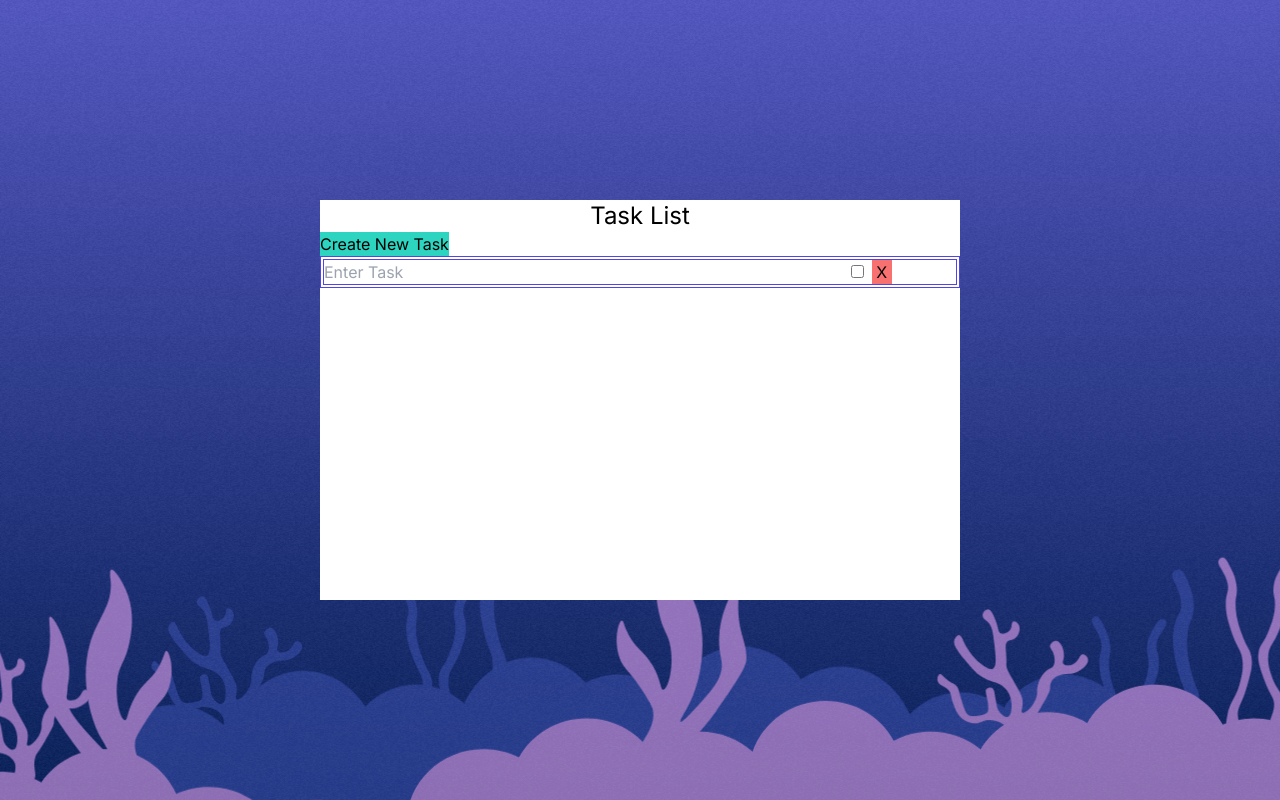
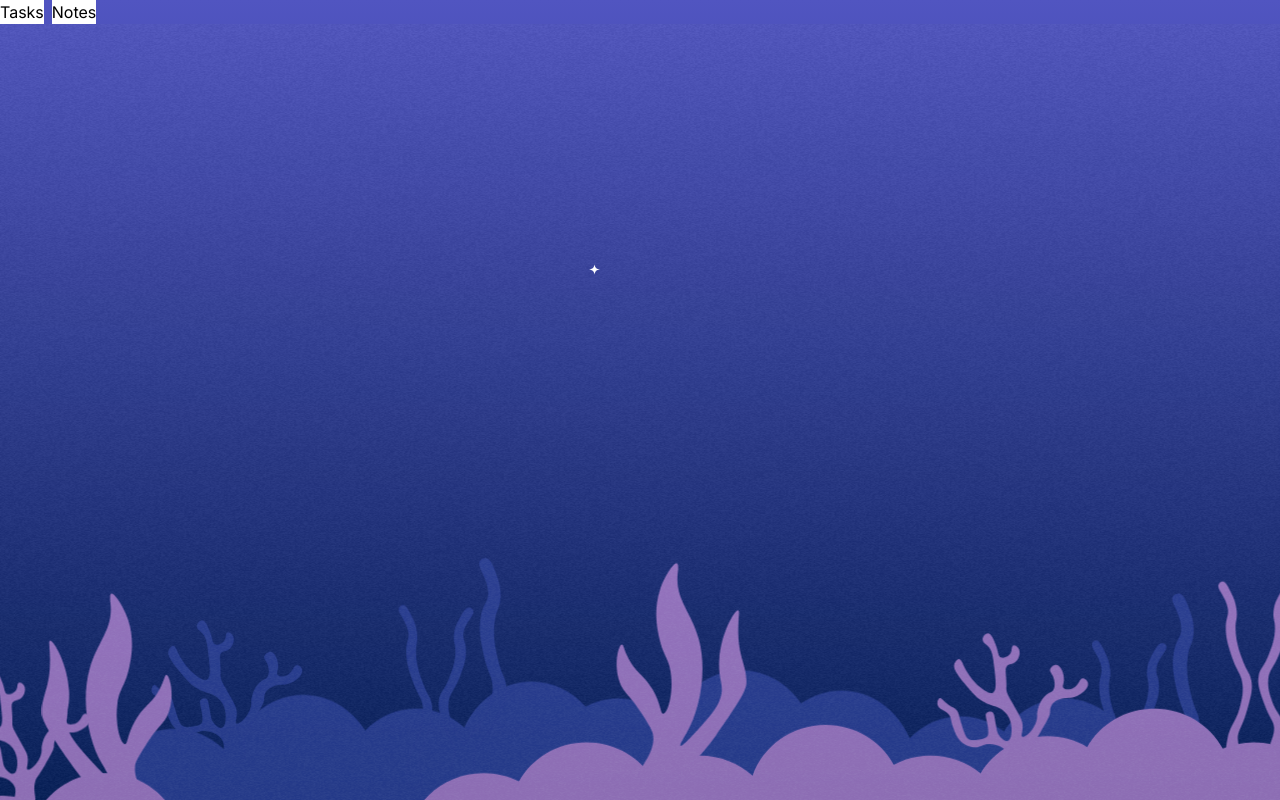
Before and after one commit to MerryRosalie/gdsc-hackathon-2023, a Next.js app in the folder frontend/: page / in a window 1280 px wide. Built offline with nearby package versions, Linux system fonts and the light colour scheme.

Commit message:
added basic note functionality

```diff
--- a/frontend/package.json
+++ b/frontend/package.json
@@ -14,6 +14,7 @@
     "next-auth": "^4.23.0",
     "react": "18.2.0",
     "react-dom": "18.2.0",
+    "react-quill": "^2.0.0",
     "zod": "^3.22.4"
   },
   "devDependencies": {
--- a/frontend/src/app/page.tsx
+++ b/frontend/src/app/page.tsx
@@ -1,11 +1,15 @@
 import Background from "~/components/Background";
 import TodoList from "~/components/TodoList";
+import Note from "~/components/Note";
 
 export default function HomePage() {
   return (
     <main className="min-w-screen relative isolate min-h-screen overflow-hidden bg-gradient-to-b from-[#5155c1] to-[#041d56]">
       {/* Background materials */}
-      <TodoList />
+      <div className="flex flex-row space-x-2">
+        <TodoList />
+        <Note />
+      </div>
       <Background />
     </main>
   );
--- /dev/null
+++ b/frontend/src/components/Note.tsx
@@ -0,0 +1,44 @@
+"use client";
+import { useState } from "react";
+import ReactQuill from "react-quill";
+import "react-quill/dist/quill.snow.css";
+
+export default function Editor() {
+  const [text, setText] = useState<string>("");
+  const [active, setActive] = useState(false);
+
+  const handleChange = (html: string) => {
+    setText(html);
+  };
+
+  const modules = {
+    toolbar: [
+      [{ header: "1" }, { header: "2" }, { font: [] }],
+      ["bold", "italic", "underline", "strike", "blockquote"],
+      [{ list: "ordered" }, { list: "bullet" }],
+      ["link"],
+      [{ align: [] }],
+      ["clean"],
+    ],
+  };
+  const hideElement = () => {
+    active ? setActive(false) : setActive(true);
+  };
+  return (
+    <div>
+      <button className="bg-white" onClick={hideElement}>
+        Notes
+      </button>
+      <ReactQuill
+        value={text}
+        onChange={handleChange}
+        modules={modules}
+        theme="snow"
+        className="absolute left-1/2 top-1/2 h-3/4 w-3/4 -translate-x-1/2 -translate-y-1/2 overflow-y-auto bg-white"
+        style={{
+          display: active ? "block" : "none",
+        }}
+      />
+    </div>
+  );
+}
--- a/frontend/src/components/TodoList.tsx
+++ b/frontend/src/components/TodoList.tsx
@@ -6,8 +6,10 @@ type todoItem = {
   text: string;
   completed: boolean;
 };
+
 export default function TodoList() {
   const [todos, setTodos] = useState<todoItem[]>([]);
+  const [active, setActive] = useState(false);
   // const [doneTodos, setDoneTodos] = useState<todoItem[]>([]);
 
   const addTodos = () => {
@@ -22,13 +24,17 @@ export default function TodoList() {
   };
 
   const deleteTodos = (todoId: number) => {
+    console.log(todoId);
+    console.log("hi");
     let newTodos = [];
-
+    console.log(todos);
     for (const todo of todos) {
       if (todo.id !== todoId) {
+        console.log(`Safe ${todo.id}`);
         newTodos.push(todo);
       }
     }
+    console.log(newTodos);
     setTodos(newTodos);
   };
 
@@ -38,19 +44,23 @@ export default function TodoList() {
     for (let obj of todos) {
       if (obj.id === id) {
         if (flag === "checkbox") {
-          console.log("DONE");
+          // console.log("DONE");
           // console.log(e.target.value);
           obj.completed = e.target.checked ? true : false;
         } else {
           obj.text = e.target.value;
-          console.log("Text updated");
+          // console.log("Text updated");
         }
-
+      }
       newTodos.push(obj);
+      // console.log(obj);
     }
     setTodos(newTodos);
-      console.log(obj);
-    }
+  };
+
+  const hideElement = () => {
+    active ? setActive(false) : setActive(true);
+    console.log(active);
   };
 
   useEffect(() => {
@@ -64,7 +74,16 @@ export default function TodoList() {
   }, []);
 
   return (
-    <div className="absolute left-1/2 top-1/2 h-2/4 w-2/4 -translate-x-1/2 -translate-y-1/2 overflow-y-auto bg-white">
+    <div>
+      <button className="bg-white" onClick={hideElement}>
+        Tasks
+      </button>
+      <div
+        className="absolute left-1/2 top-1/2 h-2/4 w-2/4 -translate-x-1/2 -translate-y-1/2 overflow-y-auto bg-white"
+        style={{
+          display: active ? "block" : "none",
+        }}
+      >
         <h1 className="text-center text-2xl">Task List</h1>
         <button className="bg-teal-400" onClick={addTodos}>
           Create New Task
@@ -97,5 +116,6 @@ export default function TodoList() {
           ))}
         </div>
       </div>
+    </div>
   );
 }
--- /dev/null
+++ b/package.json
@@ -0,0 +1,5 @@
+{
+  "dependencies": {
+    "react-quill": "^2.0.0"
+  }
+}
```
Also changed, not shown: 2 other files (tests, documents, lock files or other folders). Lines whose indentation alone changed are shown as unchanged.
